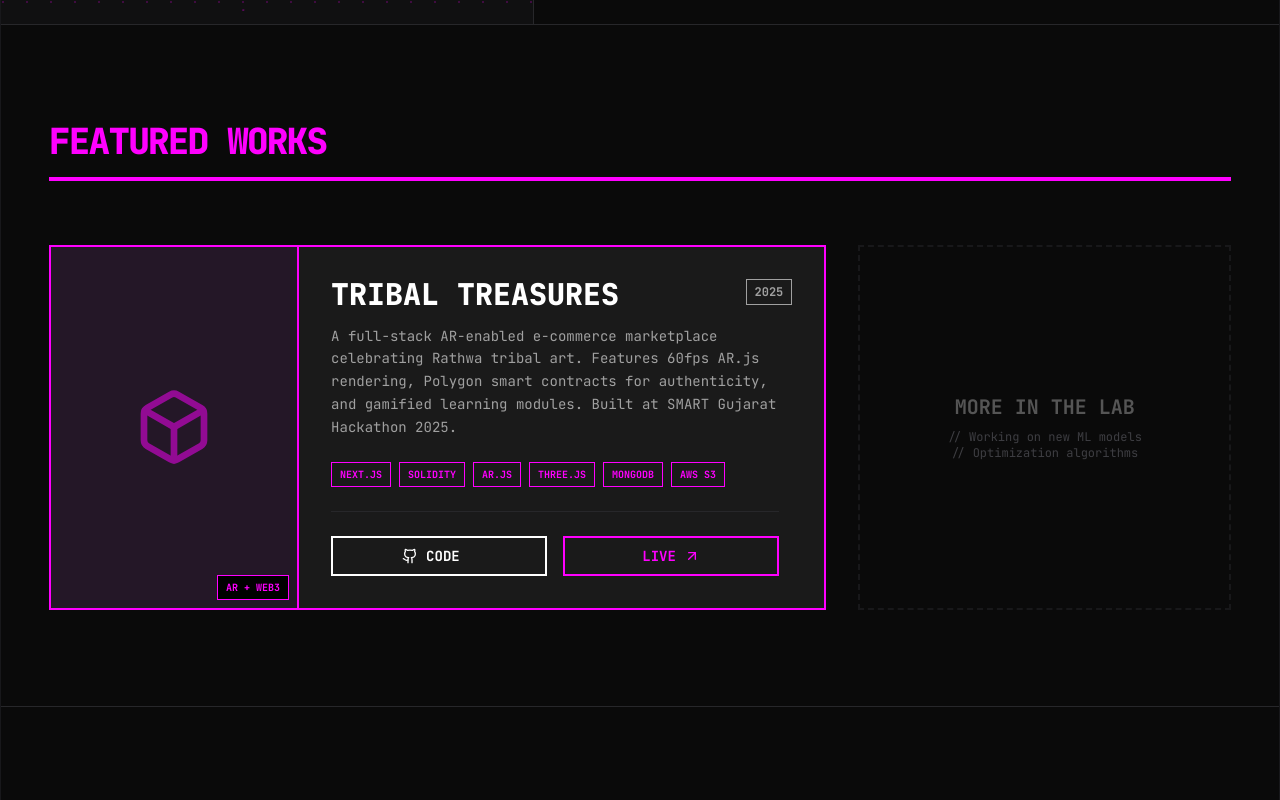
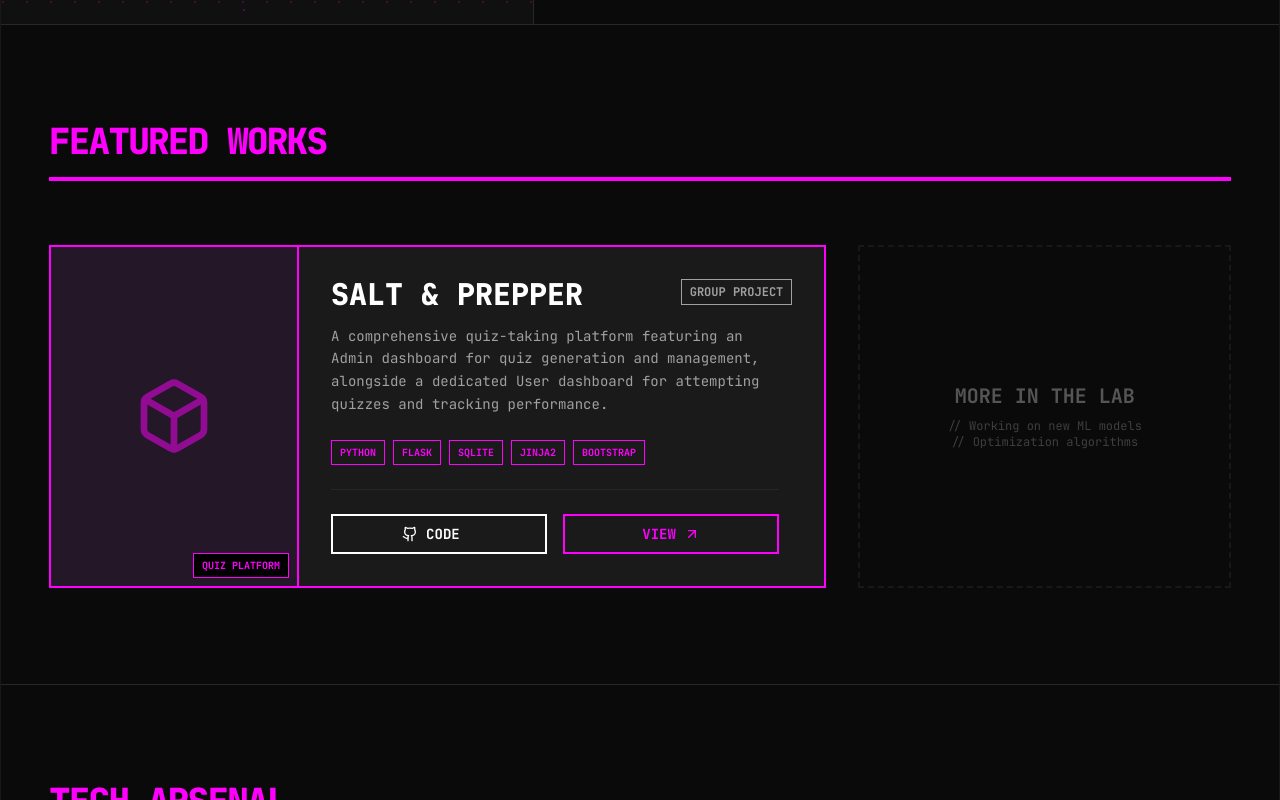
Before and after one commit to NboTop/Portfolio, a React (Vite) app: page / in a window 1280 px wide. Shown: the part 1437-2237 px from the top of the page. Built offline with nearby package versions, Linux system fonts and the light colour scheme.

Commit message:
Change project name and details for Salt & Prepper
Updated project details from 'Tribal Treasures' to 'Salt & Prepper', including description and technologies used.

```diff
--- a/components/Projects.tsx
+++ b/components/Projects.tsx
@@ -16,7 +16,7 @@ const Projects: React.FC = () => {
         */}
         <div className="grid grid-cols-1 md:grid-cols-2 lg:grid-cols-3 gap-8">
 
-          {/* PROJECT 1: Tribal Treasures */}
+          {/* PROJECT 1: Salt & Prepper */}
           <div className="group relative bg-brutal-card border-2 border-magenta transition-all duration-300 hover:shadow-brutal hover:-translate-y-2 flex flex-col h-full lg:col-span-2 lg:flex-row lg:h-auto">
 
             {/* Visual Top (Desktop: Left) */}
@@ -25,27 +25,25 @@ const Projects: React.FC = () => {
                {/* Abstract geometric representation */}
                <Box size={80} className="text-magenta opacity-50 group-hover:opacity-100 group-hover:scale-110 transition-all duration-500" />
                <div className="absolute bottom-2 right-2 text-[10px] bg-black text-magenta px-2 py-1 font-bold border border-magenta">
-                 AR + WEB3
+                 QUIZ PLATFORM
                </div>
             </div>
 
             <div className="p-8 flex flex-col flex-grow">
               <div className="flex justify-between items-start mb-4">
                  <h3 className="text-3xl font-black text-white uppercase leading-none group-hover:text-magenta transition-colors">
-                   Tribal Treasures
+                   Salt & Prepper
                  </h3>
-                 <span className="text-xs font-bold text-brutal-gray border border-brutal-gray px-2 py-1">2025</span>
+                 <span className="text-xs font-bold text-brutal-gray border border-brutal-gray px-2 py-1">GROUP PROJECT</span>
               </div>
 
               <p className="text-brutal-gray text-sm font-mono mb-6 leading-relaxed max-w-xl">
-                A full-stack AR-enabled e-commerce marketplace celebrating Rathwa tribal art.
-                Features 60fps AR.js rendering, Polygon smart contracts for authenticity, and
-                gamified learning modules. Built at SMART Gujarat Hackathon 2025.
+                A comprehensive quiz-taking platform featuring an Admin dashboard for quiz generation and management, alongside a dedicated User dashboard for attempting quizzes and tracking performance.
               </p>
 
               <div className="space-y-6 mt-auto">
                 <div className="flex flex-wrap gap-2">
-                   {['Next.js', 'Solidity', 'AR.js', 'Three.js', 'MongoDB', 'AWS S3'].map(tech => (
+                   {['Python', 'Flask', 'SQLite', 'Jinja2', 'Bootstrap'].map(tech => (
                      <span key={tech} className="text-[10px] font-bold text-magenta border border-magenta px-2 py-1 uppercase hover:bg-magenta hover:text-black transition-colors cursor-default">
                        {tech}
                      </span>
@@ -53,13 +51,13 @@ const Projects: React.FC = () => {
                 </div>
 
                 <div className="grid grid-cols-2 gap-4 pt-6 border-t border-zinc-800 max-w-md">
-                   <a href="https://github.com/NboTop/tribe" target="_blank" rel="noreferrer" className="flex items-center justify-center gap-2 px-4 py-2 border-2 border-white text-sm font-bold text-white hover:bg-white hover:text-black transition-colors group/link">
+                   <a href="https://github.com/NboTop/salt-and-prepper" target="_blank" rel="noreferrer" className="flex items-center justify-center gap-2 px-4 py-2 border-2 border-white text-sm font-bold text-white hover:bg-white hover:text-black transition-colors group/link">
                      <Github size={16} /> CODE <span className="opacity-0 group-hover/link:opacity-100 transition-opacity">→</span>
                    </a>
-                   <a href="#" className="group/btn relative flex items-center justify-center gap-2 px-4 py-2 overflow-hidden border-2 border-magenta text-sm font-bold text-magenta hover:text-black transition-colors">
+                   <a href="https://github.com/NboTop/salt-and-prepper" target="_blank" rel="noreferrer" className="group/btn relative flex items-center justify-center gap-2 px-4 py-2 overflow-hidden border-2 border-magenta text-sm font-bold text-magenta hover:text-black transition-colors">
                      <div className="absolute inset-0 bg-magenta translate-y-[101%] group-hover/btn:translate-y-0 transition-transform duration-300 ease-in-out" />
                      <div className="relative z-10 flex items-center gap-2">
-                        LIVE <ArrowUpRight size={16} />
+                        VIEW <ArrowUpRight size={16} />
                      </div>
                    </a>
                 </div>
```
